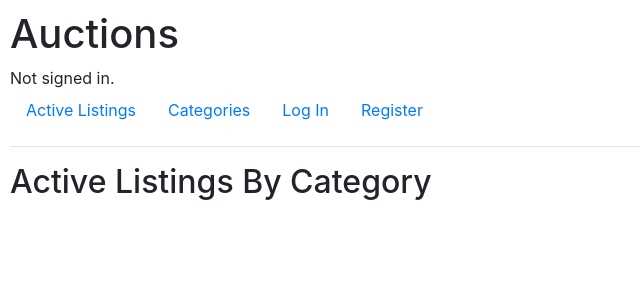
After one commit to barnes/django-commerce, a Django app: page /categoires in a window 1280 px wide. The commit adds this page. Shown: the top 300 px of the page, without its empty margins (0-640 px from the left). Run offline with Django 3.2, Linux system fonts and the light colour scheme; data that the repository does not hold is empty; some libraries are stand-ins or nearby versions.

Commit message:
categories done

```diff
--- a/auctions/admin.py
+++ b/auctions/admin.py
@@ -1,6 +1,6 @@
 from django.contrib import admin
 from django.contrib.admin.options import ModelAdmin
-from .models import Listing, User, Comment, Bid
+from .models import Category, Listing, User, Comment, Bid
 
 class ListingAdmin(admin.ModelAdmin):
     list_display = ("id","title", "description", "startingBid", "image", "active")
@@ -18,3 +18,4 @@ admin.site.register(Listing, ListingAdmin)
 admin.site.register(User, UsersAdmin)
 admin.site.register(Comment, CommentAdmin)
 admin.site.register(Bid)
+admin.site.register(Category)
--- /dev/null
+++ b/auctions/templates/auctions/categories.html
@@ -0,0 +1,26 @@
+{% extends "auctions/layout.html" %}
+
+{% block body %}
+    <h2>Active Listings By Category</h2>
+    <!-- {% for listing in listings %}
+        {% for category in categories %}
+            <h3>{{category}}</h3>
+            <ul>
+                {% if category == listing.category %}
+                    <li>{{ listing.title }}</li>
+                {% endif %}
+            </ul>
+        {% endfor %}
+    {% endfor %} -->
+
+    {% for category in categories %}
+        <h3>{{ category }}</h3>
+        {% for listing in listings %}
+            {% if listing.category == category %}
+            <a href="{% url 'listing' listing.id %}">{{ listing.title }}</a>
+            <br />
+            {% endif %}
+        {% endfor %}
+    {% endfor %}
+
+{% endblock %}
--- a/auctions/templates/auctions/layout.html
+++ b/auctions/templates/auctions/layout.html
@@ -20,6 +20,9 @@
             <li class="nav-item">
                 <a class="nav-link" href="{% url 'index' %}">Active Listings</a>
             </li>
+            <li class="nav-item">
+                <a class="nav-link" href="{% url 'categories' %}">Categories</a>
+            </li>
             {% if user.is_authenticated %}
                 <li class="nav-item">
                     <a class="nav-link" href="{% url 'logout' %}">Log Out</a>
--- a/auctions/urls.py
+++ b/auctions/urls.py
@@ -12,5 +12,6 @@ urlpatterns = [
     path("wishlist/<int:listing_id>", views.wishlist, name="wishlist"),
     path("comment/<int:listing_id>", views.comment, name="comment"),
     path("toggleAuction/<int:listing_id>", views.toggleAuction, name="toggleAuction"),
-    path("bid/<int:listing_id>", views.bid, name="bid")
+    path("bid/<int:listing_id>", views.bid, name="bid"),
+    path("categoires", views.categories, name="categories")
 ]
--- a/auctions/views.py
+++ b/auctions/views.py
@@ -7,7 +7,7 @@ from django.shortcuts import render
 from django.urls import reverse
 from django.contrib.auth.decorators import login_required
 from django import forms
-from .models import User, Listing, Comment, Bid
+from .models import Category, User, Listing, Comment, Bid, Category
 
 # Not in use; need to know how to apply Bootstrap styles to auto-generated forms.
 class NewListingForm(forms.Form):
@@ -95,7 +95,8 @@ def newListing(request):
         return HttpResponseRedirect(reverse("index"))
     else:
         return render(request, "auctions/newListing.html", {
-            "form": NewListingForm()
+            "form": NewListingForm(),
+            "categories": Category.objects.all()
         })
 
 def listing(request, listing_id):
@@ -180,3 +181,9 @@ def bid(request, listing_id):
                     "error": "Bid Amount Must Be Higher Than Current Bid"
                 })
     return HttpResponseRedirect(reverse("listing", args=(listing_id,)))
+
+def categories(request):
+    return render(request, "auctions/categories.html",{
+        "listings": Listing.objects.all(),
+        "categories": Category.objects.all()
+    })
```
Also changed, not shown: auctions/models.py (+7 -1 lines), auctions/templates/auctions/newListing.html (+9 -0 lines), README.md, auctions/migrations/0014_category.py (added), auctions/migrations/0015_listing_category.py (added).
